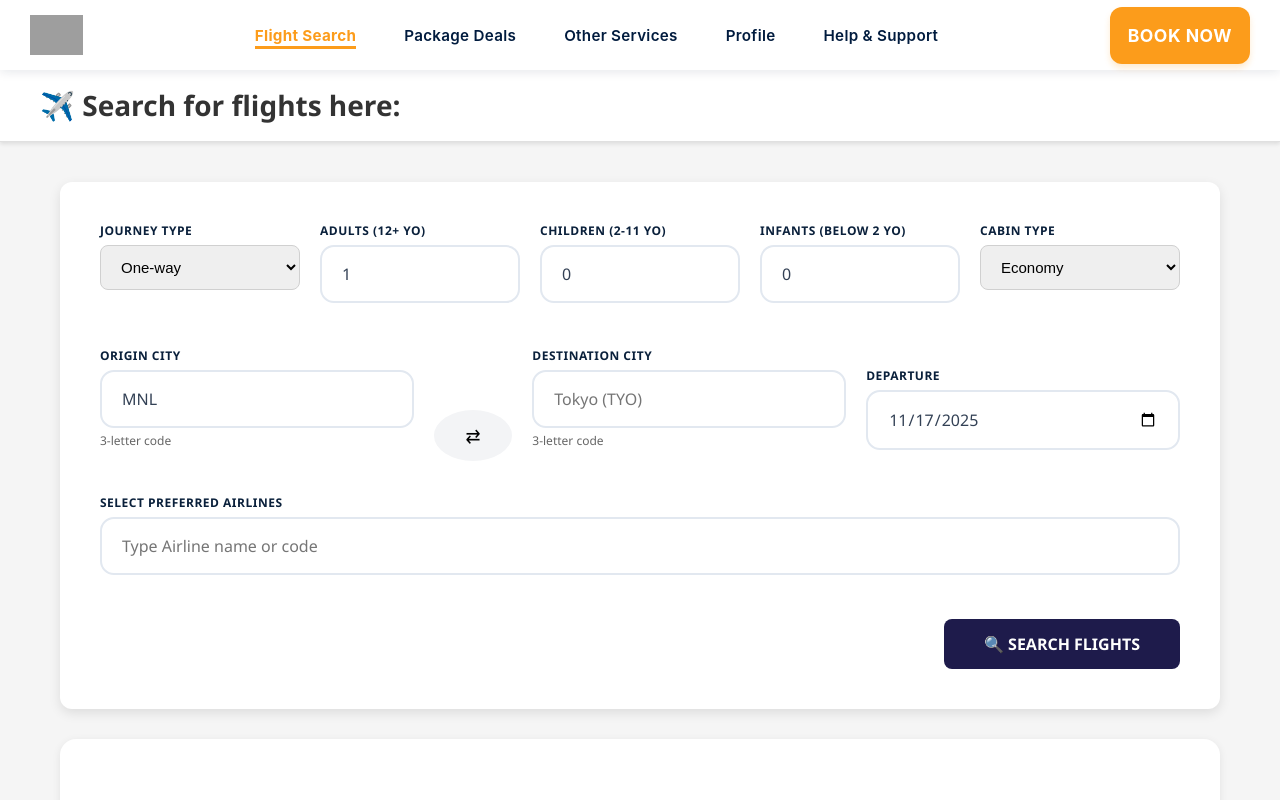
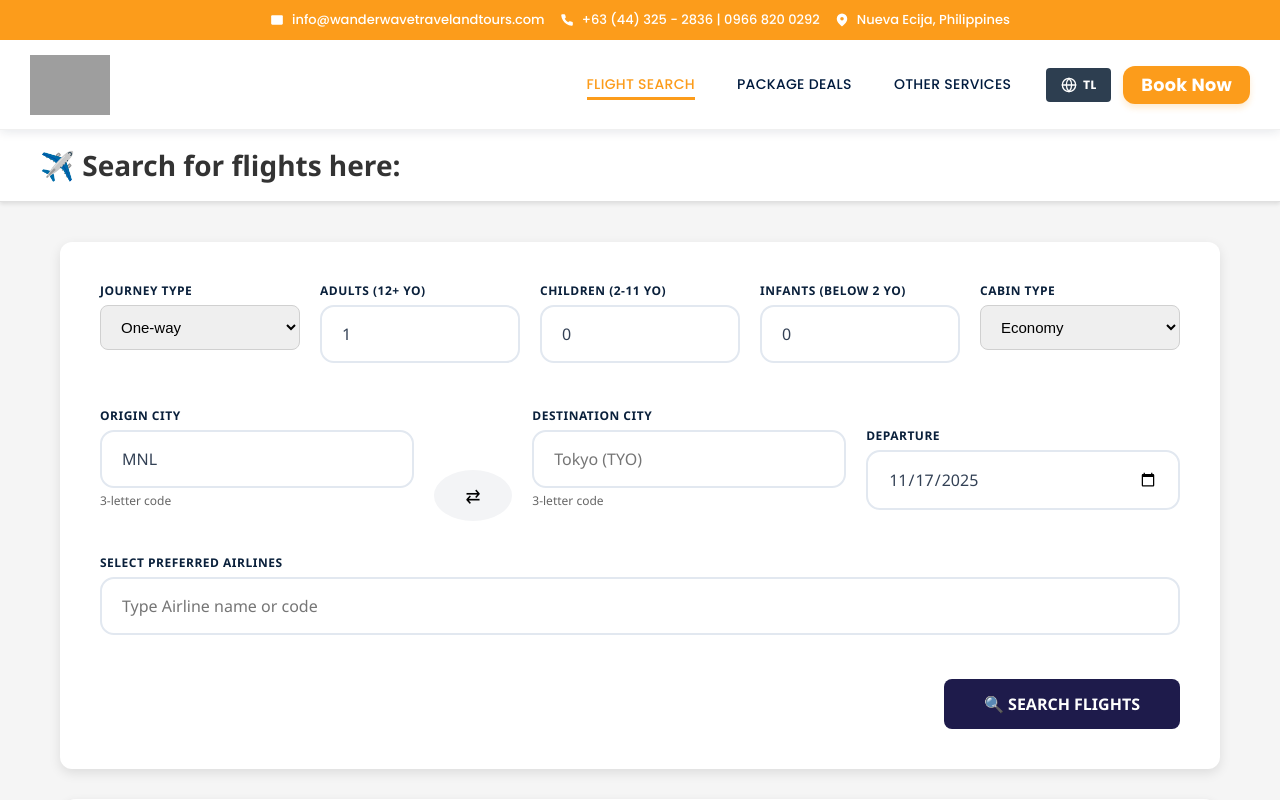
Before and after one commit to WanderWave-Travel-and-Tours/WWTT-Website, a React app in the folder frontend/: page / in a window 1280 px wide. Shown: the top 800 px of the page. Built offline with nearby package versions, Linux system fonts and the light colour scheme; grey boxes are pictures that could not be loaded; the HTML template or start-up script is replaced by a standard one.

Commit message:
feat(ui): update navbar design and add topbar component

```diff
--- a/frontend/src/App.css
+++ b/frontend/src/App.css
@@ -1,13 +1,17 @@
 @import url('https://cdnjs.cloudflare.com/ajax/libs/font-awesome/6.0.0-beta3/css/all.min.css');
+@import url('https://fonts.googleapis.com/css2?family=Poppins:wght@400;500;600;700&display=swap');
 
 :root {
   --primary-orange: #fc9c1b;
   --primary-navy: #001b3e;
+  --primary-blue: #2d3e50;
   --white: #ffffff;
   --light-bg: #f8f9fa;
   --gray-text: #6c757d;
   --border-color: #e0e0e0;
-  --navbar-height: 70px;
+  --topbar-height: 40px;
+  --navbar-height: 90px;
+  --total-header-height: 130px;
   --gray-100: #f5f5f5;
   --orange-light-bg: #fef3e3;
 }
@@ -18,29 +22,80 @@
   box-sizing: border-box;
 }
 
+html {
+  margin: 0;
+  padding: 0;
+  background-color: transparent; /* CHANGED */
+  min-height: 100%;
+}
+
 body {
-  font-family: -apple-system, BlinkMacSystemFont, 'Segoe UI', 'Roboto', 'Oxygen',
+  font-family: 'Poppins', -apple-system, BlinkMacSystemFont, 'Segoe UI', 'Roboto', 'Oxygen',
     'Ubuntu', 'Cantarell', 'Fira Sans', 'Droid Sans', 'Helvetica Neue',
     sans-serif;
   -webkit-font-smoothing: antialiased;
   -moz-osx-font-smoothing: grayscale;
-  background-color: var(--light-bg);
+  background-color: transparent; /* CHANGED */
+  margin: 0;
+  padding: 0;
+  min-height: 100vh;
 }
 
 #root {
   max-width: 100%;
   margin: 0;
   padding: 0;
+  min-height: 100vh;
+  background-color: transparent; /* CHANGED */
 }
 
 .app-container {
-  min-height: 100vh;
-  background-color: var(--light-bg);
+  min-height: 100vh; /* CHANGED */
+  background-color: transparent; /* CHANGED */
+  margin: 0;
+  padding: 0;
 }
 
+/* ===== TOP BAR ===== */
+.top-bar {
+  position: fixed;
+  top: 0;
+  left: 0;
+  right: 0;
+  width: 100%;
+  height: var(--topbar-height);
+  background-color: var(--primary-orange);
+  z-index: 1001;
+}
+
+.top-bar-content {
+  max-width: 1400px;
+  height: 100%;
+  margin: 0 auto;
+  padding: 0 30px;
+  display: flex;
+  justify-content: center;
+  align-items: center;
+  gap: 15px;
+}
+
+.top-bar-item {
+  display: flex;
+  align-items: center;
+  gap: 8px;
+  color: var(--white);
+  font-size: 13px;
+  font-weight: 500;
+}
+
+.top-bar-item svg {
+  flex-shrink: 0;
+}
+
+/* ===== NAVBAR ===== */
 .navbar {
   position: fixed;
-  top: 0;
+  top: var(--topbar-height);
   left: 0;
   right: 0;
   width: 100%;
@@ -48,6 +103,7 @@ body {
   background-color: var(--white);
   box-shadow: 0 2px 10px rgba(0, 27, 62, 0.1);
   z-index: 1000;
+  border-bottom: 1px solid #f0f0f0;
 }
 
 .navbar-content {
@@ -71,38 +127,52 @@ body {
 .brand-logo {
   object-fit: contain;
 }
+
 .brand-logo-desktop {
-  height: 40px;
+  height: 60px;
   display: block;
 }
+
 .brand-logo-mobile-nav {
   display: none;
 }
+
 .brand-logo-mobile {
   display: none;
 }
 
+/* ===== NAV RIGHT - LINKS + ACTIONS ===== */
+.nav-right {
+  display: flex;
+  align-items: center;
+  gap: 15px;
+}
 
 .nav-links {
   display: flex;
-  gap: 8px;
+  gap: 2px;
   align-items: center;
 }
 
 .nav-btn {
-  padding: 10px 20px;
+  padding: 15px 20px;
   border: none;
   background-color: transparent;
   color: var(--primary-navy);
-  font-size: 0.95rem;
-  font-weight: 600;
+  font-size: 14px;
+  font-weight: 500;
   cursor: pointer;
-  border-radius: 6px;
+  border-radius: 0;
   transition: all 0.3s ease;
   position: relative;
   white-space: nowrap;
   letter-spacing: 0.3px;
+  text-transform: uppercase;
+  font-family: 'Poppins', sans-serif;
   -webkit-tap-highlight-color: transparent;
+  display: flex;
+  align-items: center;
+  gap: 5px;
 }
 
 .nav-btn:focus,
@@ -117,53 +187,171 @@ body {
 
 .nav-btn.active {
   color: var(--primary-orange);
-  font-weight: 700;
+  font-weight: 500;
 }
 
 .nav-btn.active::after {
   content: '';
   position: absolute;
-  bottom: 6px;
+  bottom: 10px;
   left: 20px;
   right: 20px;
   height: 3px;
   background-color: var(--primary-orange);
 }
 
+/* ===== NAV ACTIONS ===== */
 .nav-actions {
   display: flex;
   gap: 12px;
   align-items: center;
 }
 
-.book-now-btn {
-  padding: 12px 32px;
+/* Translation Button */
+.translate-wrapper {
+  position: relative;
+  display: flex;
+  align-items: center;
+}
+
+.translate-button {
+  background-color: var(--primary-blue);
   border: none;
+  color: var(--white);
+  padding: 7px 11px;
+  border-radius: 4px;
+  cursor: pointer;
+  display: flex;
+  align-items: center;
+  justify-content: center;
+  gap: 6px;
+  font-weight: 600;
+  font-size: 12px;
+  transition: all 0.3s ease;
+  white-space: nowrap;
+  min-width: 65px;
+  height: 34px;
+  letter-spacing: 0.5px;
+  text-transform: uppercase;
+  font-family: 'Poppins', sans-serif;
+  -webkit-tap-highlight-color: transparent;
+}
+
+.translate-button:hover {
+  background-color: #3d4e60;
+}
+
+.translate-button.active {
+  background-color: var(--primary-orange);
+}
+
+.translate-button-icon {
+  flex-shrink: 0;
+}
+
+.translate-button-text {
+  font-size: 12px;
+  font-weight: 700;
+}
+
+.translate-dropdown {
+  position: absolute;
+  top: calc(100% + 10px);
+  right: 0;
+  background-color: var(--white);
+  box-shadow: 0 10px 30px rgba(0,0,0,0.15);
+  border-radius: 8px;
+  padding: 10px;
+  min-width: 220px;
+  max-width: 250px;
+  max-height: 400px;
+  overflow-y: auto;
+  z-index: 10000;
+  border: 2px solid #f0f0f0;
+  animation: fadeInDown 0.2s ease-in-out;
+}
+
+.translate-dropdown::-webkit-scrollbar {
+  width: 8px;
+}
+
+.translate-dropdown::-webkit-scrollbar-track {
+  background: #f1f1f1;
+  border-radius: 4px;
+}
+
+.translate-dropdown::-webkit-scrollbar-thumb {
+  background: var(--primary-navy);
+  border-radius: 4px;
+}
+
+.translate-dropdown::-webkit-scrollbar-thumb:hover {
+  background: var(--primary-orange);
+}
+
+.translate-option {
+  padding: 10px 16px;
+  cursor: pointer;
+  font-size: 14px;
+  font-weight: 500;
+  color: var(--primary-navy);
+  border-radius: 6px;
+  transition: all 0.2s ease;
+  display: flex;
+  align-items: center;
+  gap: 12px;
+}
+
+.translate-option:hover {
+  background-color: #fff8f0;
+  color: var(--primary-orange);
+}
+
+.translate-option.active {
   background-color: var(--primary-navy);
   color: var(--white);
-  font-size: 0.95rem;
-  font-weight: 700;
-  letter-spacing: 0.5px;
+}
+
+.translate-flag {
+  font-size: 20px;
+  width: 24px;
+  text-align: center;
+}
+
+/* Book Now Button - Blue with Normal Font Weight */
+.book-now-btn {
+  padding: 8px 20px;
+  border: none;
+  background-color: var(--primary-blue);
+  color: var(--white);
+  font-size: 13px;
+  font-weight: 400;
+  letter-spacing: 0.3px;
   cursor: pointer;
   border-radius: 6px;
   transition: all 0.3s ease;
   white-space: nowrap;
-  box-shadow: 0 2px 8px rgba(0, 27, 62, 0.2);
+  text-transform: capitalize;
+  font-family: 'Poppins', sans-serif;
   -webkit-tap-highlight-color: transparent;
+  height: 38px;
+  display: flex;
+  align-items: center;
+  justify-content: center;
 }
 
 .book-now-btn:focus,
 .book-now-btn:focus-visible {
   outline: none;
-  box-shadow: 0 2px 8px rgba(0, 27, 62, 0.2);
+  box-shadow: none;
 }
 
 .book-now-btn:hover {
-  background-color: #003366;
-  transform: translateY(-2px);
-  box-shadow: 0 4px 12px rgba(0, 27, 62, 0.3);
+  background-color: #3d4e60;
+  transform: translateY(-1px);
 }
 
+/* ===== MOBILE MENU BUTTON ===== */
 .mobile-menu-btn {
   display: none;
   padding: 5px;
@@ -181,39 +369,20 @@ body {
   box-shadow: none;
 }
 
-.mobile-nav-overlay {
-  position: fixed;
-  top: 0;
-  left: 0;
-  right: 0;
-  bottom: 0;
-  background-color: rgba(0, 0, 0, 0.5);
-  z-index: 1999;
-  opacity: 0;
-  transition: opacity 0.3s ease-in-out;
-  pointer-events: none;
-}
-
-.mobile-nav-overlay.open {
-  opacity: 1;
-  pointer-events: auto;
-}
-
+/* ===== MOBILE NAVIGATION ===== */
 .mobile-nav-menu {
   position: fixed;
   top: 0;
   left: 0;
-  width: 300px;
+  width: 320px;
   height: 100vh;
   background-color: var(--white);
   z-index: 2000;
   display: flex;
   flex-direction: column;
-  justify-content: space-between;
   transform: translateX(-100%);
   transition: transform 0.3s ease-in-out;
   box-shadow: 0 0 20px rgba(0,0,0,0.2);
-
   display: none;
 }
 
@@ -233,7 +402,7 @@ body {
 
 .mobile-menu-header .brand-logo-mobile {
   display: block;
-  height: 40px;
+  height: 60px;
 }
 
 .mobile-close-btn {
@@ -245,60 +414,93 @@ body {
   -webkit-tap-highlight-color: transparent;
   outline: none;
 }
+
 .mobile-close-btn:focus,
 .mobile-close-btn:focus-visible {
   outline: none;
   box-shadow: none;
 }
 
-
 .mobile-nav-links {
   display: flex;
   flex-direction: column;
   flex-grow: 1;
   padding-top: 16px;
+  overflow-y: auto;
 }
 
-.mobile-nav-menu .nav-btn {
+.mobile-nav-links .nav-btn {
   text-align: left;
-  padding: 16px 30px;
+  padding: 18px 25px;
   width: 100%;
   border-radius: 0;
-  font-size: 1.1rem;
+  font-size: 15px;
   font-weight: 600;
+  text-transform: uppercase;
+  border-bottom: 1px solid #f0f0f0;
 }
 
-.mobile-nav-menu .nav-btn:hover {
+.mobile-nav-links .nav-btn:hover {
   background-color: var(--gray-100);
 }
 
-.mobile-nav-menu .nav-btn.active {
+.mobile-nav-links .nav-btn.active {
   background-color: var(--orange-light-bg);
   color: var(--primary-orange);
   font-weight: 700;
   border-left: 4px solid var(--primary-orange);
-  padding-left: 26px;
+  padding-left: 21px;
 }
 
-.mobile-nav-menu .nav-btn.active::after {
+.mobile-nav-links .nav-btn.active::after {
   display: none;
 }
 
+.mobile-translate-wrapper {
+  width: 100%;
+  padding: 20px 25px;
+  border-top: 1px solid #f0f0f0;
+  border-bottom: 1px solid #f0f0f0;
+  position: relative;
+  flex-shrink: 0;
+}
+
+.mobile-translate-wrapper .translate-button {
+  width: 100%;
+  justify-content: center;
+  padding: 14px;
+  height: 45px;
+}
+
+.mobile-translate-wrapper .translate-dropdown {
+  position: static;
+  margin-top: 15px;
+  width: 100%;
+  max-height: 300px;
+}
+
 .mobile-nav-menu .book-now-btn {
-  margin: 16px 30px 30px;
+  margin: 25px 25px 30px;
   text-align: center;
   flex-shrink: 0;
-  width: calc(100% - 60px);
+  width: calc(100% - 50px);
+  padding: 16px;
+  font-size: 15px;
+  height: 50px;
+  background-color: var(--primary-blue);
+  font-weight: 400;
 }
 
-
+/* ===== MAIN CONTENT - FIXED ===== */
 .main-content {
-  margin-top: var(--navbar-height);
-  min-height: calc(100vh - var(--navbar-height));
+  margin-top: var(--total-header-height);
+  background-color: transparent; /* CHANGED */
+  min-height: calc(100vh - var(--total-header-height));
+  padding: 0; /* ADDED */
 }
 
 .page-container {
-  min-height: calc(100vh - var(--navbar-height));
+  min-height: calc(100vh - var(--total-header-height));
   display: flex;
   align-items: center;
   justify-content: center;
@@ -323,48 +525,16 @@ body {
   line-height: 1.6;
 }
 
-
-@media (max-width: 1024px) {
-  .navbar-content {
-    padding: 0 20px;
+/* ===== ANIMATIONS ===== */
+@keyframes fadeInDown {
+  from {
+    opacity: 0;
+    transform: translateY(-10px);
   }
-
-  .navbar {
-    background-color: var(--white);
+  to {
+    opacity: 1;
+    transform: translateY(0);
   }
-
-  .nav-links { display: none; }
-  .nav-actions { display: none; }
-  .mobile-menu-btn {
-    display: flex;
-    color: var(--primary-navy);
-  }
-
-  .brand-logo-desktop {
-    display: none;
-  }
-  .brand-logo-mobile-nav {
-    display: block;
-    height: 35px;
-  }
-
-  .mobile-nav-menu {
-    display: flex;
-  }
-}
-
-
-@media (max-width: 480px) {
-  .page-title {
-    font-size: 1.8rem;
-  }
-  .mobile-nav-menu {
-    width: 100%;
-  }
-}
-
-.main-content > * {
-  animation: fadeIn 0.3s ease-in;
 }
 
 @keyframes fadeIn {
@@ -377,3 +547,83 @@ body {
     transform: translateY(0);
   }
 }
+
+.main-content > * {
+  animation: fadeIn 0.3s ease-in;
+}
+
+/* ===== RESPONSIVE ===== */
+@media (max-width: 1200px) {
+  .navbar-content {
+    padding: 0 20px;
+  }
+
+  .top-bar-content {
+    padding: 0 20px;
+    gap: 15px;
+  }
+
+  .top-bar-item {
+    font-size: 10px;
+  }
+
+  .nav-links {
+    gap: 0px;
+  }
+
+  .nav-btn {
+    padding: 12px 16px;
+    font-size: 13px;
+  }
+}
+
+@media (max-width: 1024px) {
+  .top-bar {
+    display: none;
+  }
+
+  .navbar {
+    top: 0;
+  }
+
+  :root {
+    --total-header-height: 90px;
+  }
+
+  .main-content {
+    margin-top: var(--navbar-height);
+  }
+
+  .page-container {
+    min-height: calc(100vh - var(--navbar-height));
+  }
+
+  .nav-right { display: none; }
+
+  .mobile-menu-btn {
+    display: flex;
+  }
+
+  .brand-logo-desktop {
+    display: none;
+  }
+
+  .brand-logo-mobile-nav {
+    display: block;
+    height: 50px;
+  }
+
+  .mobile-nav-menu {
+    display: flex;
+  }
+}
+
+@media (max-width: 480px) {
+  .page-title {
+    font-size: 1.8rem;
+  }
+
+  .mobile-nav-menu {
+    width: 100%;
+  }
+}
--- a/frontend/src/App.jsx
+++ b/frontend/src/App.jsx
@@ -1,6 +1,6 @@
 import { useState } from 'react';
 import { BrowserRouter, Routes, Route, useNavigate, useLocation } from 'react-router-dom';
-import { Menu, X } from 'lucide-react';
+import { Menu, X, Globe } from 'lucide-react';
 import './App.css';
 import FlightSearch from './components/flightSearch/flightSearch.jsx';
 import PackageDeals from './components/packagedeals/packageDeals.jsx';
@@ -29,23 +29,63 @@ const Help = () => (
   </div>
 );
 
+// Solid Icon Components for Top Bar
+const MailIcon = () => (
+  <svg width="14" height="14" viewBox="0 0 24 24" fill="white" xmlns="http://www.w3.org/2000/svg">
+    <path d="M4 4h16c1.1 0 2 .9 2 2v12c0 1.1-.9 2-2 2H4c-1.1 0-2-.9-2-2V6c0-1.1.9-2 2-2z"/>
+    <path d="M22 6l-10 7L2 6"/>
+  </svg>
+);
+
+const PhoneIcon = () => (
+  <svg width="14" height="14" viewBox="0 0 24 24" fill="white" xmlns="http://www.w3.org/2000/svg">
+    <path d="M22 16.92v3a2 2 0 0 1-2.18 2 19.79 19.79 0 0 1-8.63-3.07 19.5 19.5 0 0 1-6-6 19.79 19.79 0 0 1-3.07-8.67A2 2 0 0 1 4.11 2h3a2 2 0 0 1 2 1.72 12.84 12.84 0 0 0 .7 2.81 2 2 0 0 1-.45 2.11L8.09 9.91a16 16 0 0 0 6 6l1.27-1.27a2 2 0 0 1 2.11-.45 12.84 12.84 0 0 0 2.81.7A2 2 0 0 1 22 16.92z"/>
+  </svg>
+);
+
+const MapPinIcon = () => (
+  <svg width="14" height="14" viewBox="0 0 24 24" fill="white" xmlns="http://www.w3.org/2000/svg">
+    <path d="M21 10c0 7-9 13-9 13s-9-6-9-13a9 9 0 0 1 18 0z"/>
+    <circle cx="12" cy="10" r="3" fill="#fc9c1b"/>
+  </svg>
+);
+
 // Main App Layout Component (with navigation)
 function MainLayout() {
   const navigate = useNavigate();
   const location = useLocation();
   const [isMobileMenuOpen, setIsMobileMenuOpen] = useState(false);
   const [authPage, setAuthPage] = useState(null); // 'login', 'signup', or null
+  const [isTranslateOpen, setIsTranslateOpen] = useState(false);
+  const [currentLang, setCurrentLang] = useState('TL');
 
-  const logoWhiteNav = "https://storage.googleapis.com/msgsndr/yTzQYPFRZAWXGWiXtIt2/media/69083320f6799f841b19821b.png";
+  const logoNav = "https://storage.googleapis.com/msgsndr/yTzQYPFRZAWXGWiXtIt2/media/69083320f6799f841b19821b.png";
   const logoBlueHeader = "https://storage.googleapis.com/msgsndr/yTzQYPFRZAWXGWiXtIt2/media/691413034dedcf3e7fbc3e80.png";
 
   const pages = {
     flights: { name: 'Flight Search', path: '/' },
     packages: { name: 'Package Deals', path: '/packages' },
     otherservices: { name: 'Other Services', path: '/other-services' },
-    profile: { name: 'Profile', path: '/profile' },
-    help: { name: 'Help & Support', path: '/help' },
   };
+
+  const languages = [
+    { code: 'en', name: 'English', flag: '🇬🇧', shortCode: 'EN' },
+    { code: 'tl', name: 'Tagalog', flag: '🇵🇭', shortCode: 'TL' },
+    { code: 'zh-CN', name: 'Chinese (Simplified)', flag: '🇨🇳', shortCode: 'CN' },
+    { code: 'zh-TW', name: 'Chinese (Traditional)', flag: '🇹🇼', shortCode: 'TW' },
+    { code: 'ja', name: 'Japanese', flag: '🇯🇵', shortCode: 'JA' },
+    { code: 'ko', name: 'Korean', flag: '🇰🇷', shortCode: 'KO' },
+    { code: 'es', name: 'Spanish', flag: '🇪🇸', shortCode: 'ES' },
+    { code: 'fr', name: 'French', flag: '🇫🇷', shortCode: 'FR' },
+    { code: 'de', name: 'German', flag: '🇩🇪', shortCode: 'DE' },
+    { code: 'it', name: 'Italian', flag: '🇮🇹', shortCode: 'IT' },
+    { code: 'pt', name: 'Portuguese', flag: '🇵🇹', shortCode: 'PT' },
+    { code: 'ru', name: 'Russian', flag: '🇷🇺', shortCode: 'RU' },
+    { code: 'ar', name: 'Arabic', flag: '🇸🇦', shortCode: 'AR' },
+    { code: 'hi', name: 'Hindi', flag: '🇮🇳', shortCode: 'HI' },
+    { code: 'th', name: 'Thai', flag: '🇹🇭', shortCode: 'TH' },
+    { code: 'vi', name: 'Vietnamese', flag: '🇻🇳', shortCode: 'VI' },
+  ];
 
   // Determine current page based on pathname
   const getCurrentPage = () => {
@@ -60,6 +100,11 @@ function MainLayout() {
     } else {
       setAuthPage(page);
     }
+  };
+
+  const handleLanguageSelect = (lang) => {
+    setCurrentLang(lang.shortCode);
+    setIsTranslateOpen(false);
   };
 
   // Show login or signup page if authPage is set
@@ -84,22 +129,41 @@ function MainLayout() {
 
   return (
     <div className="app-container">
-      {/* Navigation bar - always visible */}
+      {/* Top Bar */}
+      <div className="top-bar">
+        <div className="top-bar-content">
+          <div className="top-bar-item">
+            <MailIcon />
+            <span>info@wanderwavetravelandtours.com</span>
+          </div>
+          <div className="top-bar-item">
+            <PhoneIcon />
+            <span>+63 (44) 325 - 2836 | 0966 820 0292</span>
+          </div>
+          <div className="top-bar-item">
+            <MapPinIcon />
+            <span>Nueva Ecija, Philippines</span>
+          </div>
+        </div>
+      </div>
+
+      {/* Navigation bar */}
       <nav className="navbar">
         <div className="navbar-content">
           <div className="brand" onClick={() => handleNavigation('packages')}>
             <img
-              src={logoWhiteNav}
+              src={logoNav}
               alt="Wanderwave"
               className="brand-logo brand-logo-desktop"
             />
             <img
-              src={logoWhiteNav}
+              src={logoNav}
               alt="Wanderwave"
               className="brand-logo brand-logo-mobile-nav"
             />
           </div>
 
+          <div className="nav-right">
             <div className="nav-links">
               {Object.entries(pages).map(([key, page]) => (
                 <button
@@ -111,13 +175,40 @@ function MainLayout() {
                 </button>
               ))}
             </div>
+
             <div className="nav-actions">
+              <div className="translate-wrapper">
+                <button
+                  className={`translate-button ${isTranslateOpen ? 'active' : ''}`}
+                  onClick={() => setIsTranslateOpen(!isTranslateOpen)}
+                >
+                  <Globe size={16} className="translate-button-icon" />
+                  <span className="translate-button-text">{currentLang}</span>
+                </button>
+
+                {isTranslateOpen && (
+                  <div className="translate-dropdown">
+                    {languages.map((lang) => (
+                      <div
+                        key={lang.code}
+                        className={`translate-option ${currentLang === lang.shortCode ? 'active' : ''}`}
+                        onClick={() => handleLanguageSelect(lang)}
+                      >
+                        <span className="translate-flag">{lang.flag}</span>
+                        <span>{lang.name}</span>
+                      </div>
+                    ))}
+                  </div>
+                )}
+              </div>
+
               <button
                 className="book-now-btn"
                 onClick={() => setAuthPage('login')}
               >
-              BOOK NOW
+                Book Now
               </button>
+            </div>
           </div>
 
           <button
@@ -130,6 +221,7 @@ function MainLayout() {
         </div>
       </nav>
 
+      {/* Mobile Menu */}
       <div className={`mobile-nav-menu ${isMobileMenuOpen ? 'open' : ''}`}>
         <div className="mobile-menu-header">
           <img
@@ -158,6 +250,31 @@ function MainLayout() {
           ))}
         </div>
 
+        <div className="mobile-translate-wrapper">
+          <button
+            className={`translate-button ${isTranslateOpen ? 'active' : ''}`}
+            onClick={() => setIsTranslateOpen(!isTranslateOpen)}
+          >
+            <Globe size={16} className="translate-button-icon" />
+            <span className="translate-button-text">{currentLang}</span>
+          </button>
+
+          {isTranslateOpen && (
+            <div className="translate-dropdown">
+              {languages.map((lang) => (
+                <div
+                  key={lang.code}
+                  className={`translate-option ${currentLang === lang.shortCode ? 'active' : ''}`}
+                  onClick={() => handleLanguageSelect(lang)}
+                >
+                  <span className="translate-flag">{lang.flag}</span>
+                  <span>{lang.name}</span>
+                </div>
+              ))}
+            </div>
+          )}
+        </div>
+
         <button
           className="book-now-btn"
           onClick={() => {
@@ -165,7 +282,7 @@ function MainLayout() {
             setIsMobileMenuOpen(false);
           }}
         >
-          BOOK NOW
+          Book Now
         </button>
       </div>
 
```
Lines whose indentation alone changed are shown as unchanged.
